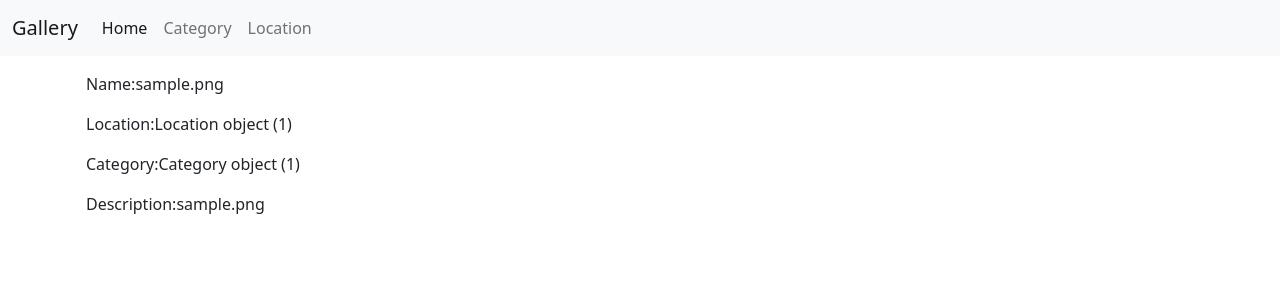
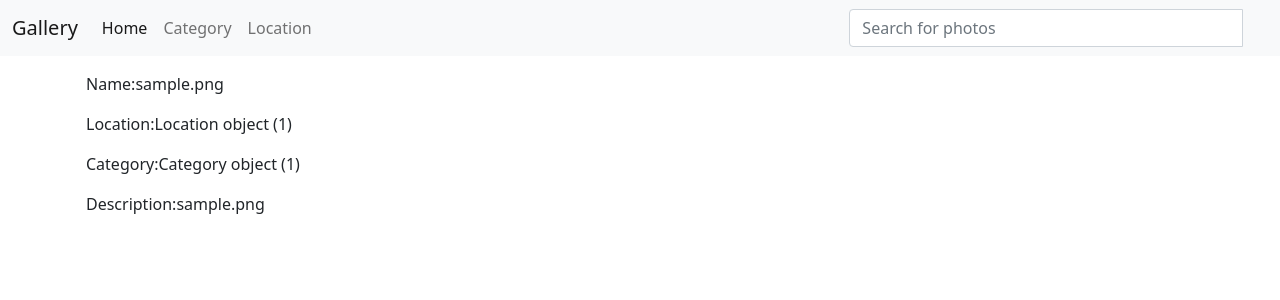
Before and after one commit to Andrewowalla/per-gallery, a Django app: template phoros/templates/index.html in a window 1280 px wide. Shown: the top 300 px of the page. Run offline with Django 4.2, Linux system fonts and the light colour scheme; tables that the repository leaves empty hold one stand-in row (values such as "Sample post"); the template is opened without the code that fills it: values that come from a table or form of the project are taken from there, most other values are stand-ins (such as "Sample title", 1, 10 or a date in 2020); parts of the project's set-up code (start-up, migrations or seed data) failed here and were passed over; some libraries are stand-ins or nearby versions.

Commit message:
Create a simple form inside nav tags in navbar template

```diff
--- a/phoros/templates/navbar.html
+++ b/phoros/templates/navbar.html
@@ -11,5 +11,20 @@
           <a class="nav-link" href="#">Location</a>
         </div>
       </div>
+      <!-- Adding a search form  -->
+      <div class="col-sm-4 col-md-4 navbar-right">
+
+        <form class="navbar-form" role="search" action="{% url 'search_results' %}">
+
+          <div class="input-group">
+            <input type="text" class="form-control" placeholder="Search for photos" name="article">
+            <div class="input-group-btn">
+              <button class="btn btn-default" type="submit"><i class="glyphicon glyphicon-search"></i></button>
+            </div>
+          </div>
+
+        </form>
+      </div>
+      <!-- search form end -->
     </div>
 </nav>
--- a/phoros/urls.py
+++ b/phoros/urls.py
@@ -2,5 +2,6 @@ from django.urls import path
 from . import views
 
 urlpatterns=[
-    path('', views.index, name = 'index')
+    path('', views.index, name = 'index'),
+    path('search/',views.search_results,name='search_results'),
 ]
```
